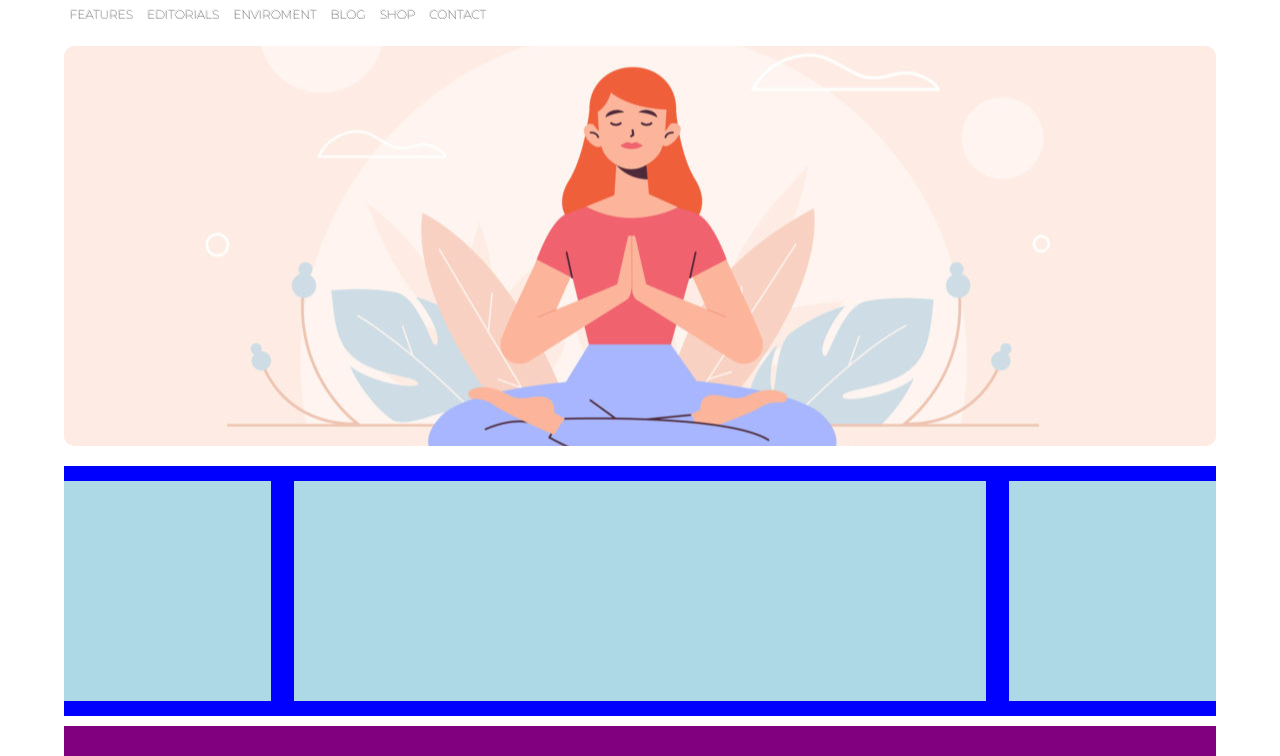
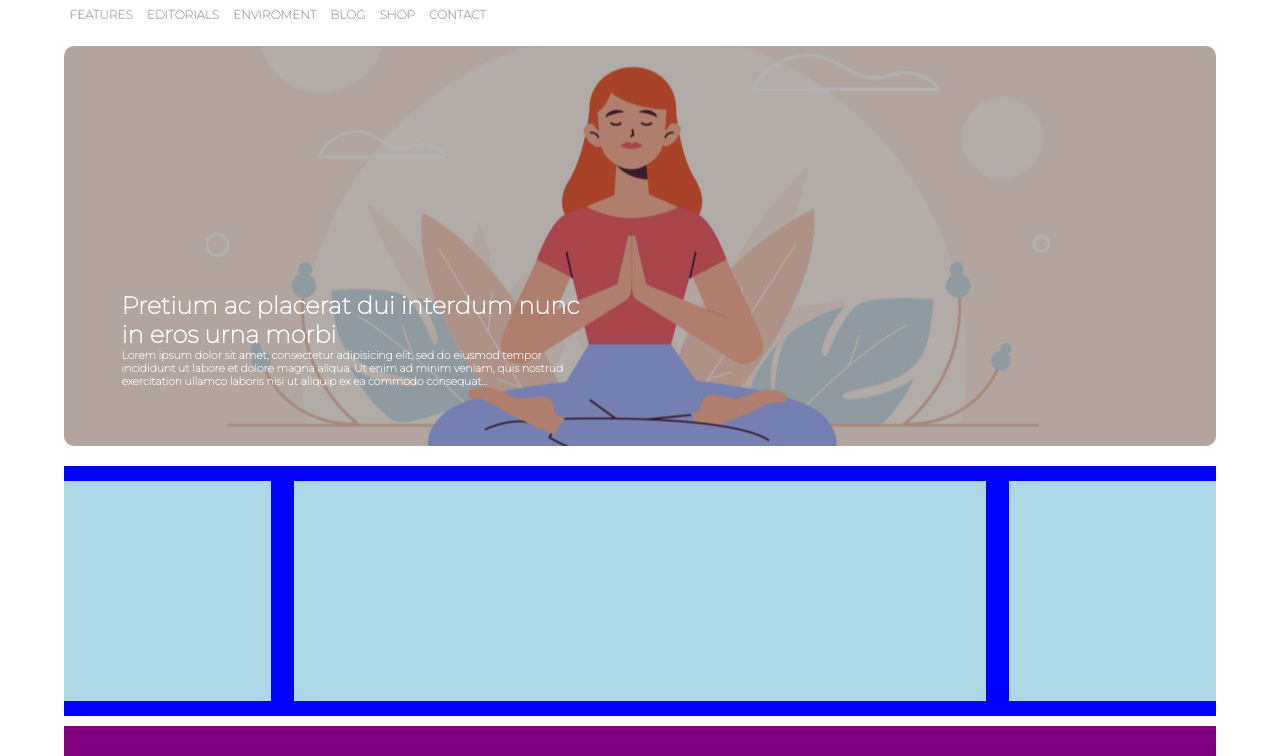
Before and after one commit to GAlessi/htmlcss-wp, a plain HTML site: page index.html in a window 1280 px wide. Shown: the part 83-839 px from the top of the page. Drawn offline with Linux system fonts and the light colour scheme.

Commit message:
completamento jumbotron

```diff
--- a/css/style.css
+++ b/css/style.css
@@ -43,7 +43,27 @@ li a{
     /* background-repeat: no-repeat; */
 }
 
+.layover{
+    height: 100%;
+    width: 100%;
+    border-radius: 10px;
+    background-color: rgba(0, 0, 0, 0.3);
+}
+
+.jumbotron .testo{
+    position: absolute;
+    bottom: 0;
+    left: 0;
+    width: 50%;
+    padding: 5%;
+}
+
+.jumbotron h2, .jumbotron h6{
+    color: white;
+}
+
 /* regole main */
+
 .column{
     background-color: lightblue;
     height: 220px;
--- a/index.html
+++ b/index.html
@@ -23,7 +23,14 @@
             </nav>
         </header>
 
-        <div class="margini jumbotron"></div>
+        <div class="margini jumbotron">
+            <div class="layover"></div>
+            <div class="testo">
+                <h2>Pretium ac placerat dui interdum nunc in eros urna morbi</h2>
+                <h6>Lorem ipsum dolor sit amet, consectetur adipisicing elit, sed do eiusmod tempor incididunt ut labore et dolore magna aliqua. Ut enim ad minim veniam, quis nostrud exercitation ullamco laboris nisi ut aliquip ex ea commodo consequat...</h6>
+            </div>
+
+        </div>
 
         <main class="margini">
             <div class="title column">
```
